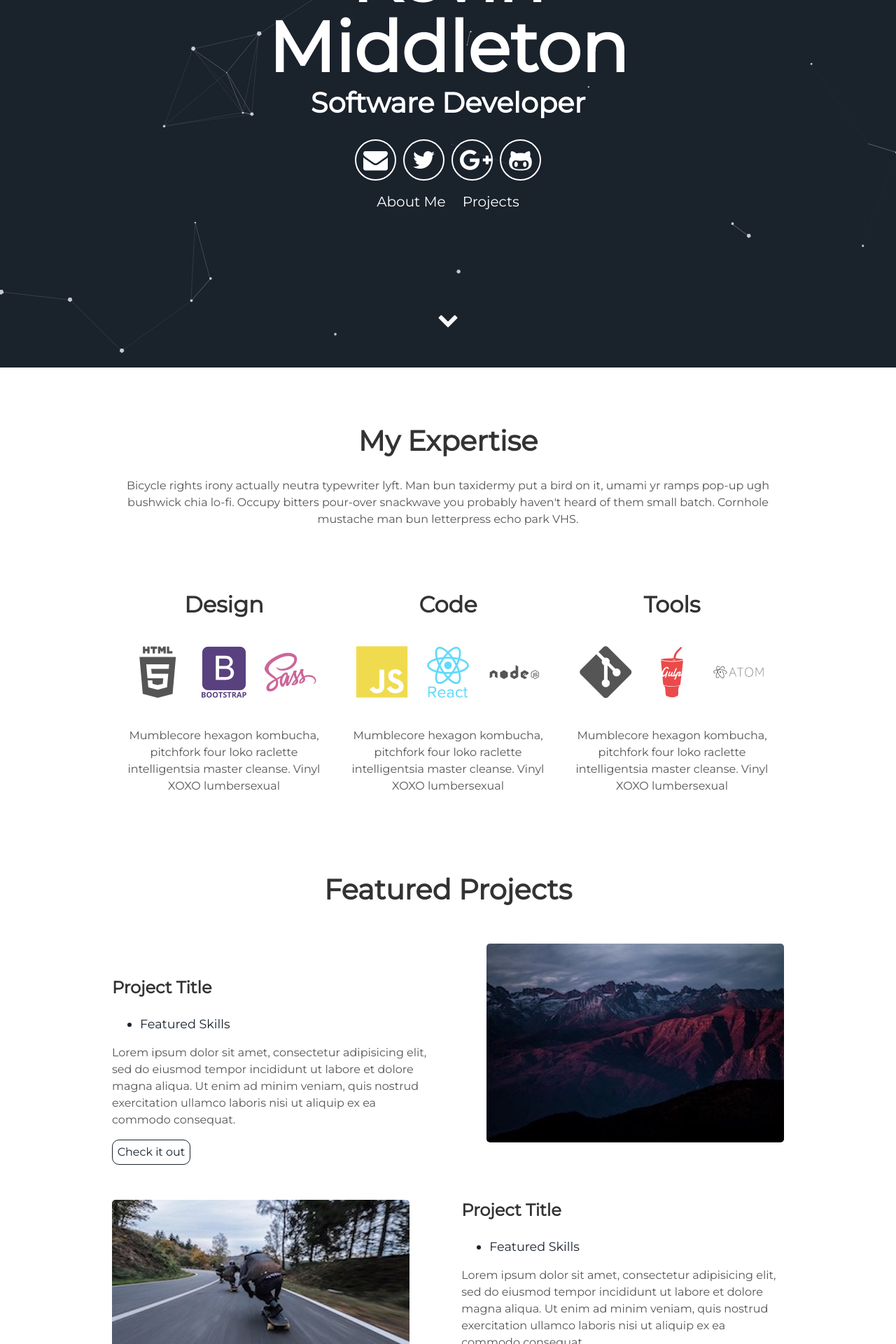
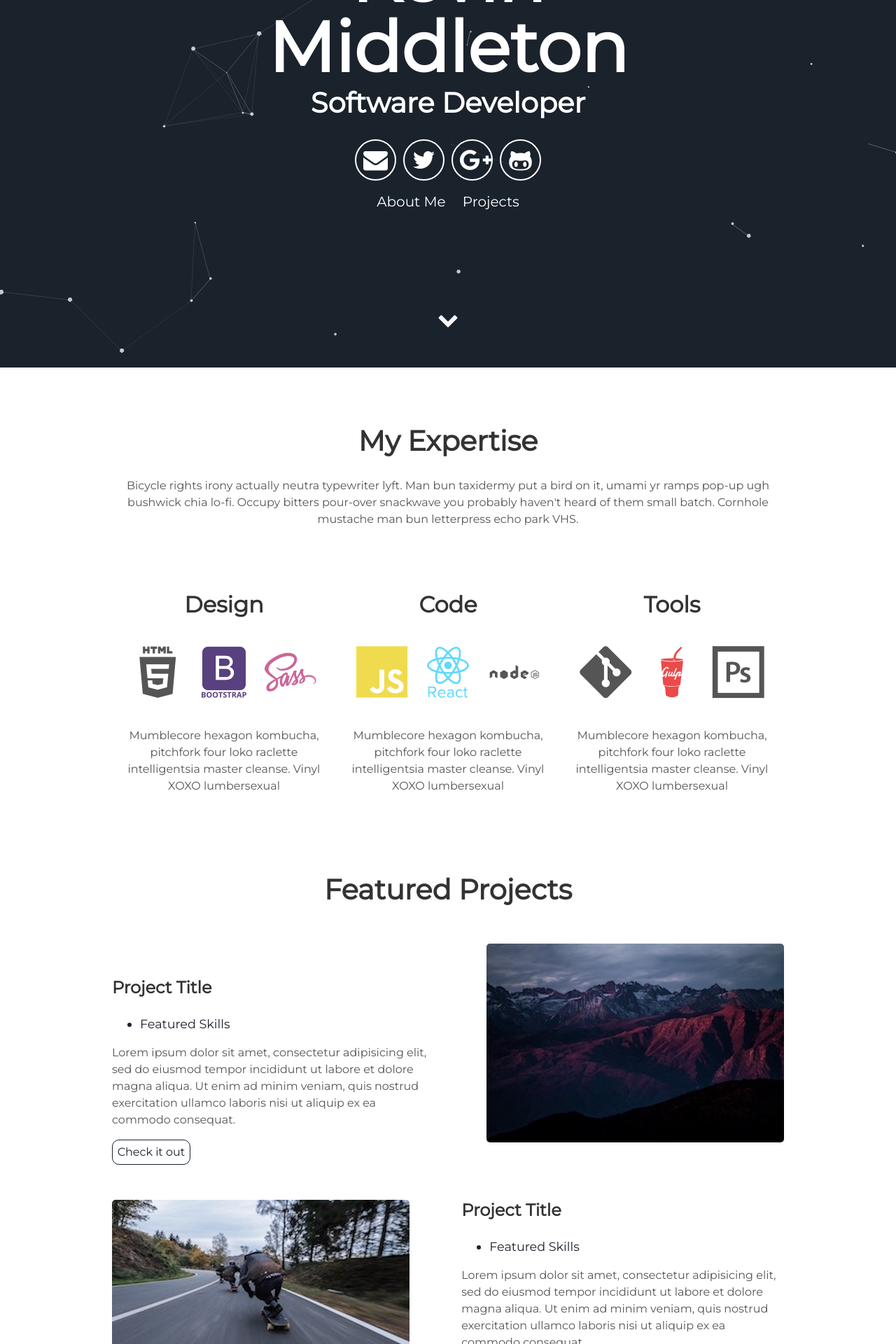
Before and after one commit to Kevin-Middleton/kevin-middleton.github.io, a Jekyll site: the page built from index.html, in a window 1280 px wide. Shown: the part 375-2295 px from the top of the page at 70% size. Built offline with Jekyll 4.4.1, drawn with Linux system fonts in a browser that asks for light colours.

Commit message:
Update about.html

```diff
--- a/_includes/about.html
+++ b/_includes/about.html
@@ -23,7 +23,7 @@
       <h2>Tools</h2>
       <i class="devicon-git-plain"></i>
       <i class="devicon-gulp-plain colored"></i>
-      <i class="devicon-atom-original-wordmark"></i>
+      <i class="devicon-photoshop-line"></i>
       <p>Mumblecore hexagon kombucha, pitchfork four loko raclette intelligentsia master cleanse.
         Vinyl XOXO lumbersexual</p>
     </div>
```
